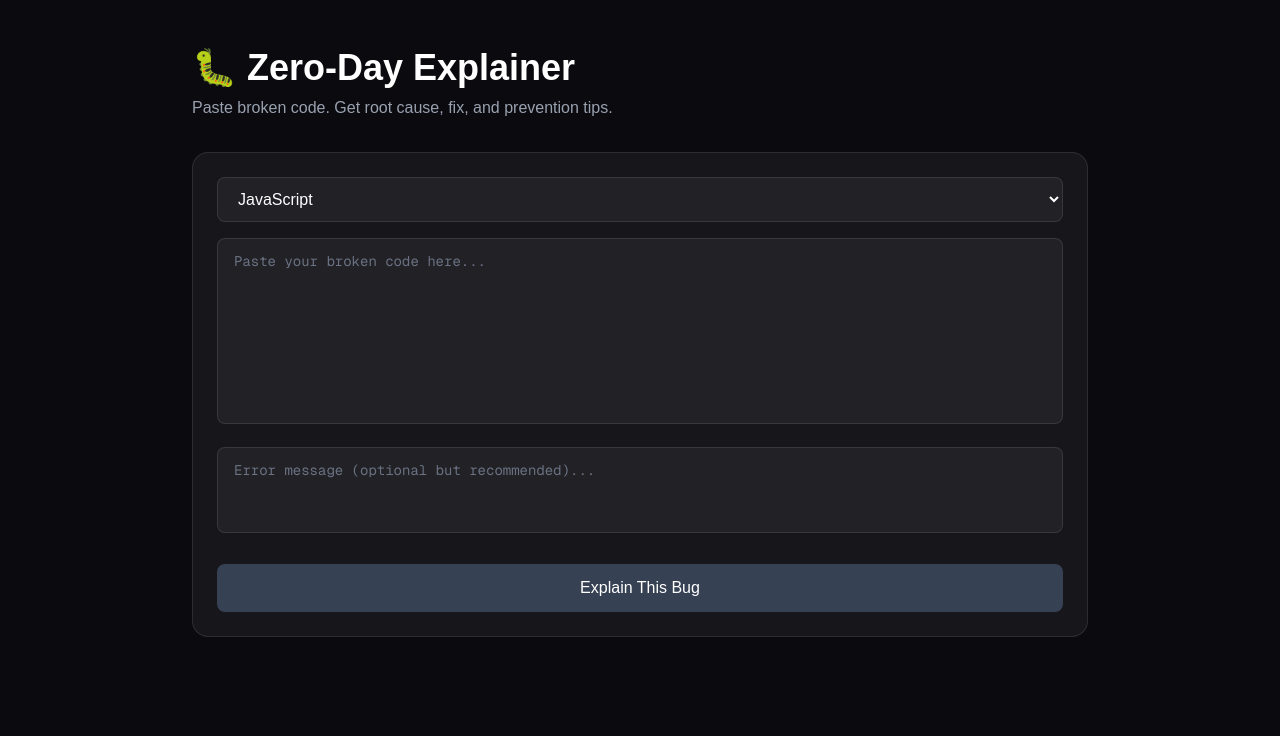
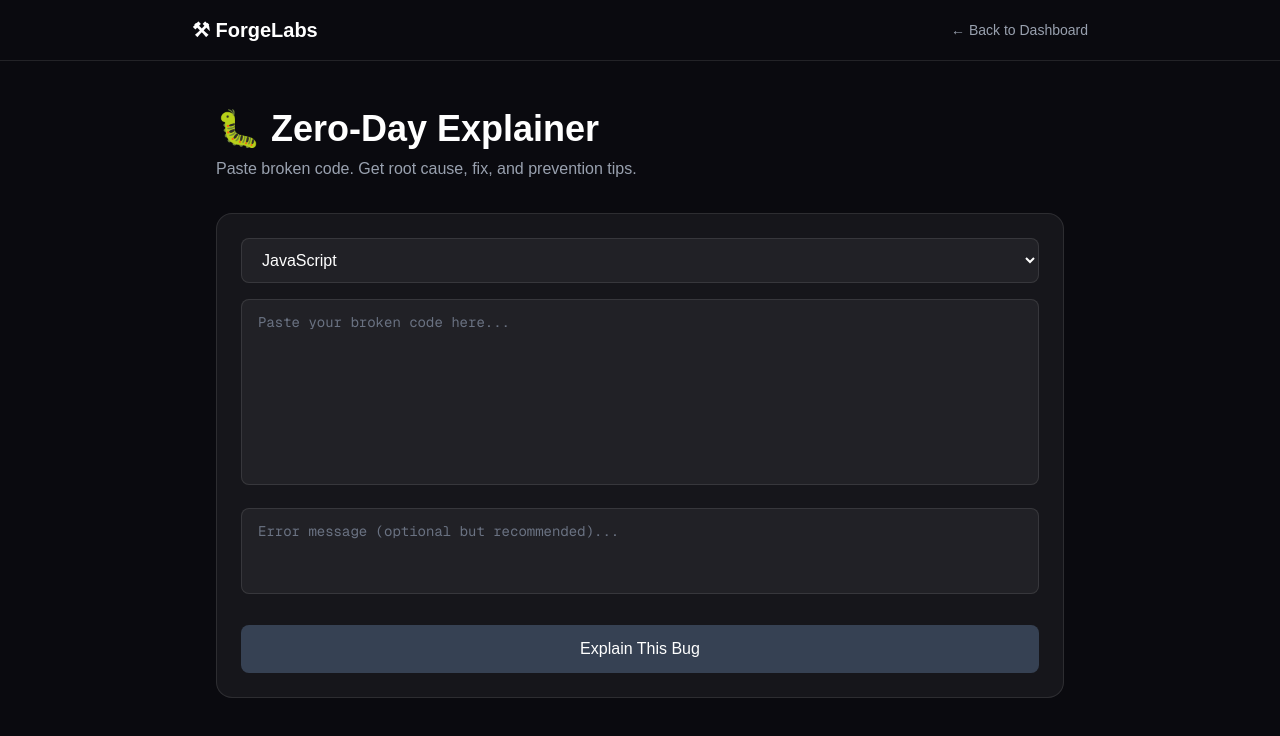
Before and after one commit to ctrl-Nix/forgelabs, a Next.js app: page /tools/zerodayexplainer in a window 1280 px wide. Shown: the top 736 px of the page. Built offline with nearby package versions, Linux system fonts and the light colour scheme.

Commit message:
add navbar to tool pages

```diff
--- a/app/tools/marketmind/page.tsx
+++ b/app/tools/marketmind/page.tsx
@@ -28,12 +28,18 @@ setResult(data)
   }
 
   return (
-    <main className="min-h-screen bg-[#0a0a0f] text-white px-6 py-12">
-      <div className="max-w-4xl mx-auto">
+    <main className="min-h-screen bg-[#0a0a0f] text-white">
+      <nav className="border-b border-white/10 px-6 py-4">
+        <div className="max-w-4xl mx-auto flex items-center justify-between">
+          <a href="/dashboard" className="text-xl font-bold text-white hover:text-blue-400 transition">⚒ ForgeLabs</a>
+          <a href="/dashboard" className="text-sm text-gray-400 hover:text-white transition">← Back to Dashboard</a>
+        </div>
+      </nav>
+
+      <div className="max-w-4xl mx-auto px-6 py-12">
         <h1 className="text-4xl font-bold mb-2">🧠 MarketMind</h1>
         <p className="text-gray-400 mb-8">AI-powered product research agent</p>
 
-        {/* Input Form */}
         <div className="bg-white/5 border border-white/10 rounded-2xl p-6 mb-8">
           <input
             type="text"
@@ -65,10 +71,8 @@ setResult(data)
           </button>
         </div>
 
-        {/* Results */}
         {result && (
           <div className="bg-white/5 border border-white/10 rounded-2xl p-6">
-            {/* Tabs */}
             <div className="flex gap-2 mb-6 flex-wrap">
               {['overview', 'competitors', 'moscow', 'launch'].map(tab => (
                 <button
@@ -81,7 +85,6 @@ setResult(data)
               ))}
             </div>
 
-            {/* Overview Tab */}
             {activeTab === 'overview' && (
               <div>
                 <h2 className="text-xl font-semibold mb-4">Market Overview</h2>
@@ -102,7 +105,6 @@ setResult(data)
               </div>
             )}
 
-            {/* Competitors Tab */}
             {activeTab === 'competitors' && (
               <div>
                 <h2 className="text-xl font-semibold mb-4">Competitor Analysis</h2>
@@ -116,7 +118,6 @@ setResult(data)
               </div>
             )}
 
-            {/* MoSCoW Tab */}
             {activeTab === 'moscow' && (
               <div>
                 <h2 className="text-xl font-semibold mb-4">MoSCoW Feature Prioritisation</h2>
@@ -136,7 +137,6 @@ setResult(data)
               </div>
             )}
 
-            {/* Launch Tab */}
             {activeTab === 'launch' && (
               <div>
                 <h2 className="text-xl font-semibold mb-4">30-Day Launch Plan</h2>
--- a/app/tools/zerodayexplainer/page.tsx
+++ b/app/tools/zerodayexplainer/page.tsx
@@ -34,12 +34,18 @@ export default function ZeroDayExplainer() {
   }
 
   return (
-    <main className="min-h-screen bg-[#0a0a0f] text-white px-6 py-12">
-      <div className="max-w-4xl mx-auto">
+    <main className="min-h-screen bg-[#0a0a0f] text-white">
+      <nav className="border-b border-white/10 px-6 py-4">
+        <div className="max-w-4xl mx-auto flex items-center justify-between">
+          <a href="/dashboard" className="text-xl font-bold text-white hover:text-blue-400 transition">⚒ ForgeLabs</a>
+          <a href="/dashboard" className="text-sm text-gray-400 hover:text-white transition">← Back to Dashboard</a>
+        </div>
+      </nav>
+
+      <div className="max-w-4xl mx-auto px-6 py-12">
         <h1 className="text-4xl font-bold mb-2">🐛 Zero-Day Explainer</h1>
         <p className="text-gray-400 mb-8">Paste broken code. Get root cause, fix, and prevention tips.</p>
 
-        {/* Input */}
         <div className="bg-white/5 border border-white/10 rounded-2xl p-6 mb-8">
           <select
             value={language}
@@ -76,10 +82,8 @@ export default function ZeroDayExplainer() {
           </button>
         </div>
 
-        {/* Results */}
         {result && (
           <div className="space-y-4">
-            {/* Badges */}
             <div className="flex gap-3">
               <span className={`text-sm px-3 py-1 rounded-full font-medium ${severityColor(result.severity)}`}>
                 Severity: {result.severity}
@@ -89,19 +93,16 @@ export default function ZeroDayExplainer() {
               </span>
             </div>
 
-            {/* Root Cause */}
             <div className="bg-white/5 border border-white/10 rounded-2xl p-6">
               <h2 className="text-lg font-semibold mb-3 text-red-400">🔍 Root Cause</h2>
               <p className="text-gray-300">{result.root_cause}</p>
             </div>
 
-            {/* Explanation */}
             <div className="bg-white/5 border border-white/10 rounded-2xl p-6">
               <h2 className="text-lg font-semibold mb-3 text-yellow-400">📖 Explanation</h2>
               <p className="text-gray-300">{result.explanation}</p>
             </div>
 
-            {/* Fixed Code */}
             <div className="bg-[#1e1e2e] border border-white/10 rounded-2xl p-6">
               <div className="flex justify-between items-center mb-3">
                 <h2 className="text-lg font-semibold text-green-400">✅ Fixed Code</h2>
@@ -117,7 +118,6 @@ export default function ZeroDayExplainer() {
               </pre>
             </div>
 
-            {/* Prevention */}
             <div className="bg-white/5 border border-white/10 rounded-2xl p-6">
               <h2 className="text-lg font-semibold mb-3 text-blue-400">🛡️ Prevention Tip</h2>
               <p className="text-gray-300">{result.prevention_tip}</p>
```
Lines whose indentation alone changed are shown as unchanged.
